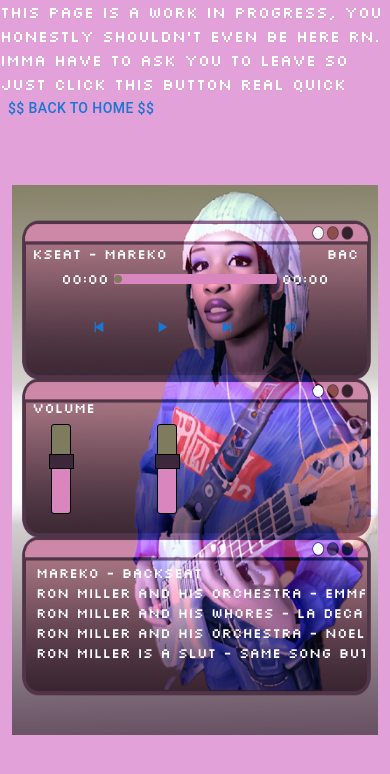
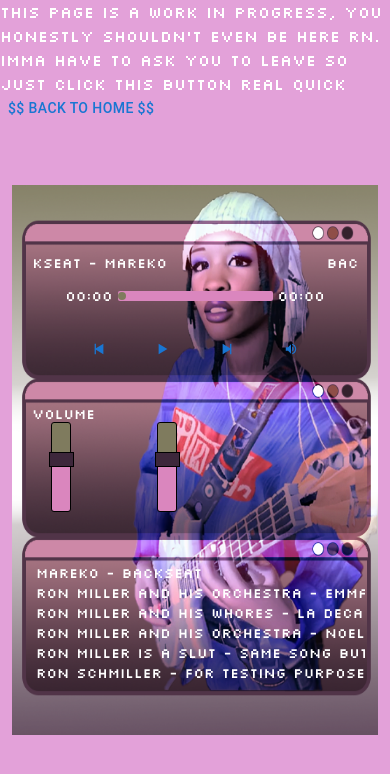
Before and after one commit to actualrockstar/mareko-site, a Next.js app: page /world in a window 390 px wide. Shown: the top 774 px of the page. Built offline with nearby package versions, Linux system fonts and the light colour scheme.

Commit message:
finally css im happy with

```diff
--- a/src/app/_components/AudioPlayer.tsx
+++ b/src/app/_components/AudioPlayer.tsx
@@ -87,7 +87,7 @@ export default function AudioPlayer() {
         style={bgStyle}
         className="audio-player relative w-[390px] sm:w-[500px] h-[550px] text-sm sm:text-base">
         <div className="inner absolute w-[100%] p-5">
-            <div className="pt-[12%] sm:pt-20 lg:pt-12">
+            <div className="pt-12">
             <DisplayTrack
                 currentTrack={currentTrack}
                 audioRef={audioRef}
@@ -110,7 +110,7 @@ export default function AudioPlayer() {
                 tracks={tracks}
                 handleNext={handleNext}
                 />
-            <div className="absolute mt-[1vh] ml-1 sm:mt-12 lg:mt-1 overflow-y-scroll overflow-x-hidden w-[90%] h-1/4 sm:h-1/3 lg:h-[30%]">
+            <div className="absolute mt-6 ml-1 sm:mt-12 lg:mt-0 overflow-y-scroll overflow-x-hidden w-[90%] h-1/3 sm:h-1/3 lg:h-[30%]">
             <div className="sm:h-35">
                 {tracks.map((song, i) => (
                     <div onClick={selectSong} className="cursor-pointer hover:bg-sky-700">
--- a/src/app/_components/Control.tsx
+++ b/src/app/_components/Control.tsx
@@ -96,7 +96,7 @@ export default function Control({audioRef, progressBarRef, duration, setTimeProg
 
 
       return (
-      <div className="grid grid-cols-1 grid-rows-[9vh_180px_10px] sm:grid-rows-[50px_200px_10px] lg:grid-rows-[70px_180px_10px] justify-center">
+      <div className="grid grid-cols-1 grid-rows-[70px_145px_10px] sm:grid-rows-[60px_130px_10px] lg:grid-rows-[70px_160px_10px] justify-center">
         <div className="flex justify-center">
 
             <Button onClick={handlePrevious}><IoPlaySkipBackSharp /></Button>
@@ -112,11 +112,11 @@ export default function Control({audioRef, progressBarRef, duration, setTimeProg
                       <IoMdVolumeHigh />
                     )}
             </Button></div>
-        <div className="row-start-2 pt-[4vh] sm:pt-16 lg:pt-8">
+        <div className="row-start-2 pt-5 sm:pt-5 lg:pt-5">
           Volume
           <div className="volume top-1/3 sm:top-14 lg:top-12">
             <input
-                className="w-[90px] sm:w-[120px] lg:w-[90px] -left-[5%] -top-2"
+                className="w-[90px] sm:w-[100px] lg:w-[90px] -left-[5%] -top-2"
                 type="range"
                 min={0}
                 max={100}
@@ -127,7 +127,7 @@ export default function Control({audioRef, progressBarRef, duration, setTimeProg
                 }}
                 />
                 <input
-                className="w-[90px] sm:w-[120px] lg:w-[90px] -top-2"
+                className="w-[90px] sm:w-[100px] lg:w-[90px] -top-2"
                 type="range"
                 min={0}
                 max={100}
--- a/src/app/_components/ProgressBar.tsx
+++ b/src/app/_components/ProgressBar.tsx
@@ -28,7 +28,7 @@ export default function ProgressBar({progressBarRef, audioRef, timeProgress, dur
       };
 
     return (
-        <div className='progress flex justify-center'>
+        <div className='progress flex justify-center p-2'>
         <span className="time current">{formatTime(timeProgress)}</span>
         <input
             type="range"
```
